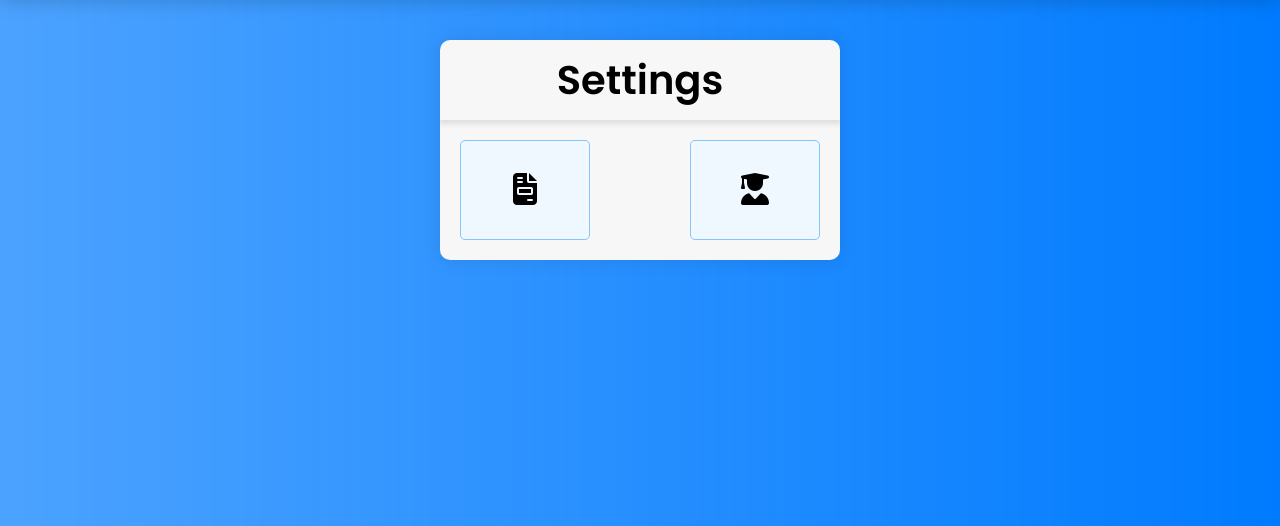
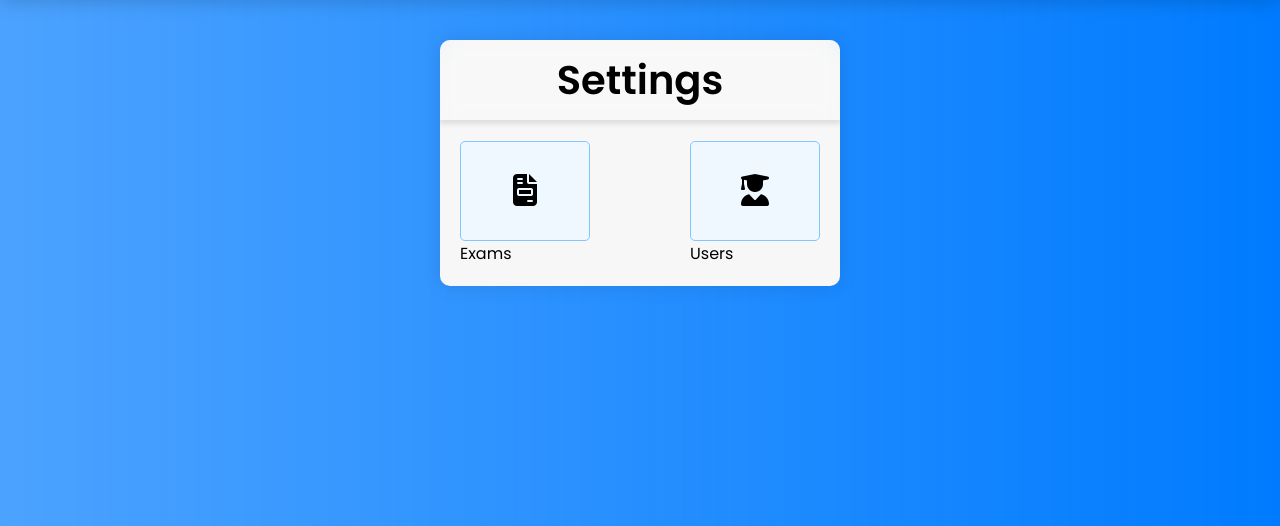
Before and after one commit to byStrange/dashboard, a Django app: page /settings/ in a window 1280 px wide. Shown: the part 70-596 px from the top of the page. Run offline with Django 4.2, Linux system fonts and the light colour scheme; a user stored in the database is signed in; some libraries are stand-ins or nearby versions.

Commit message:
Some changes

```diff
--- a/her/templates/her/base.html
+++ b/her/templates/her/base.html
@@ -6,15 +6,16 @@
     <meta name="viewport" content="width=device-width, initial-scale=1.0" />
     <meta http-equiv="X-UA-Compatible" content="ie=edge" />
     <link rel="stylesheet" href="{% static 'assets/css/style.css' %}" />
-    <link rel="stylesheet" href="https://cdnjs.cloudflare.com/ajax/libs/font-awesome/6.1.2/css/all.min.css">
-   {% block title %} {% endblock %}
+    <link
+      rel="stylesheet"
+      href="https://cdnjs.cloudflare.com/ajax/libs/font-awesome/6.1.2/css/all.min.css"
+    />
+    {% block title %} {% endblock %}
   </head>
   <body>
     <div class="navbar">
       <div class="nav-logo">
-        <a href="/">
-          Quiz
-        </a>
+        <a href="/"> Quiz </a>
       </div>
       <div class="action">
         {% if request.user.is_authenticated %}
@@ -24,9 +25,10 @@
         {% endif %}
       </div>
     </div>
-    {% block content %}
-    {% endblock %}
-    {% block script %}
-    {% endblock %}
+    {% block content %} {% endblock %} {% block script %} {% endblock %}
+    <script>
+      const content = document.querySelector(".content");
+      content.style.marginTop = 81 + "px";
+    </script>
   </body>
 </html>
--- a/her/templates/settings/exams.html
+++ b/her/templates/settings/exams.html
@@ -7,7 +7,7 @@
     <div class="content">
       <div class="answers">
         {% for exam in exams %}
-        <a href="{% url 'edit:exam' exam.id %}">
+        <a href="{% url 'edit:exam' exam.id %}" class="no-link">
             <div class="option">
                 <span>{{ exam.name }}</span>
             </div>
--- a/her/templates/settings/index.html
+++ b/her/templates/settings/index.html
@@ -7,11 +7,12 @@
     <div class="content">
       <div class="row" style="display: flex; gap: 100px">
         <a href="{% url 'edit:exams' %}" class="no-link" style="width: 50%">
-          <div class="col d-center block" style="width: 100%">
+          <div  class="col d-center block" style="width: 100%">
             <div class="icon">
               <i class="fa-solid fa-file-invoice fa-2x"></i>
             </div>
           </div>
+          <span>Exams</span>
         </a>
         <a href="{% url 'edit:quiz_users' %}" class="no-link" style="width: 50%">
           <div class="col d-center block" style="width: 100%">
@@ -19,6 +20,7 @@
               <i class="fa-solid fa-user-graduate fa-2x"></i>
             </div>
           </div>
+          <span>Users</span>
         </a>
       </div>
     </div>
--- a/her/templates/settings/quiz_users.html
+++ b/her/templates/settings/quiz_users.html
@@ -7,7 +7,7 @@
             <div class="content">
                 <div class="answers">
                     {% for quiz_user in quiz_users %}
-                        <a href="{% url 'edit:quiz_user_detail' quiz_user.id %}" style="text-decoration: none; color: initial" class="quiz-user">
+                        <a href="{% url 'edit:quiz_user_detail' quiz_user.id %}" class="quiz-user no-link">
                             <div class="option" data-id="{{quiz_user.id}}">
                                 <span>{{ quiz_user.name }}</span>
                             </div>
--- a/static/assets/css/style.css
+++ b/static/assets/css/style.css
@@ -46,7 +46,9 @@ body {
   max-width: 800px;
   border-radius: 10px;
   box-shadow: 0 0 20px 0 rgba(0, 0, 0, 0.1);
-  max-height: 650px;
+  max-height: 84vh;
+  overflow: hidden;
+  position: relative;
 }
 
 .container .quiz-box.zoomIn {
@@ -54,13 +56,18 @@ body {
 }
 
 .container .quiz-box .quiz-title {
-  position: relative;
+  position: absolute;
+  background-color: rgba(255,255,255,.2);
   text-align: center;
   font-size: 40px;
   font-weight: bold;
   width: 100%;
   padding: 10px 0;
+  z-index: 5;
+  backdrop-filter: blur(10px);
+  -wbkit-backdrop-filter: blur(10px);
   box-shadow: 0px 3px 5px 1px rgba(0, 0, 0, 0.1);
+  margin-bottom: 100%;
 }
 
 .quiz-box .content {
```
Also changed, not shown: static/assets/js/post.js (+4 -5 lines), 1 other file.
